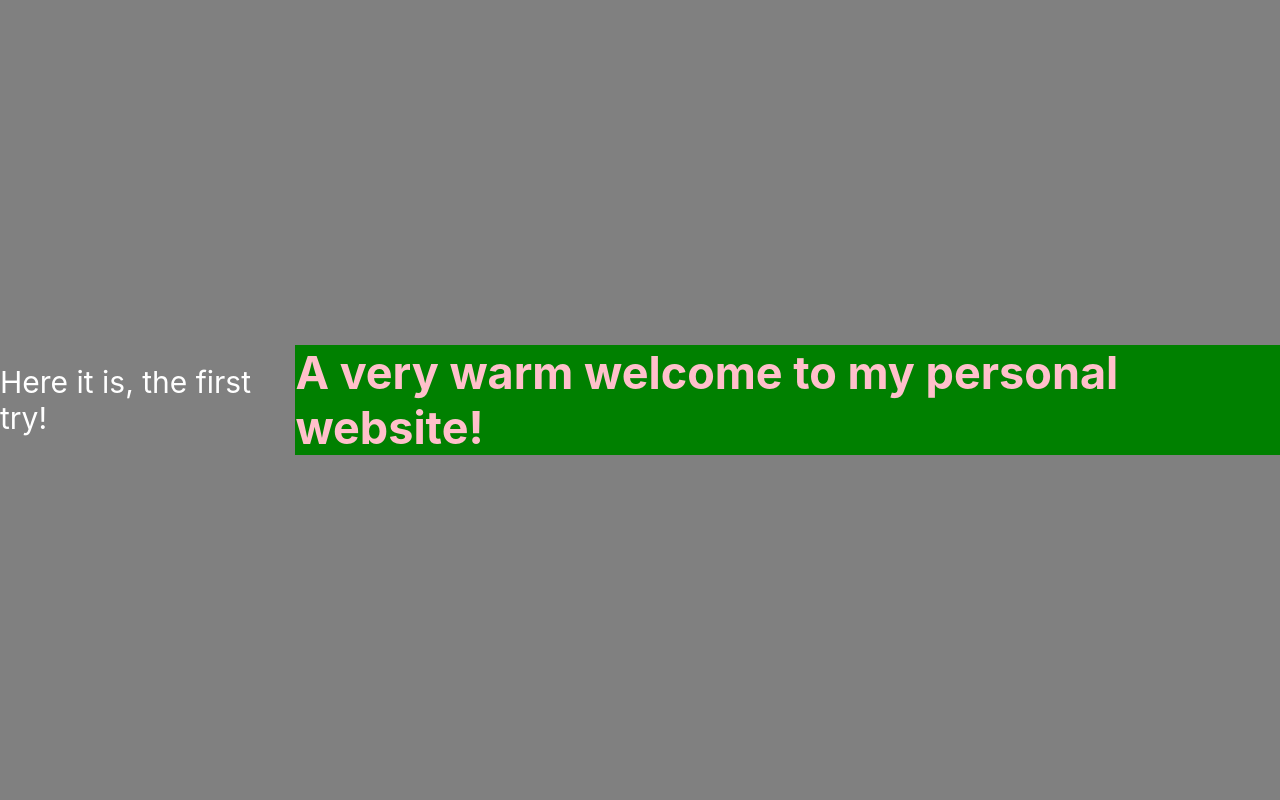
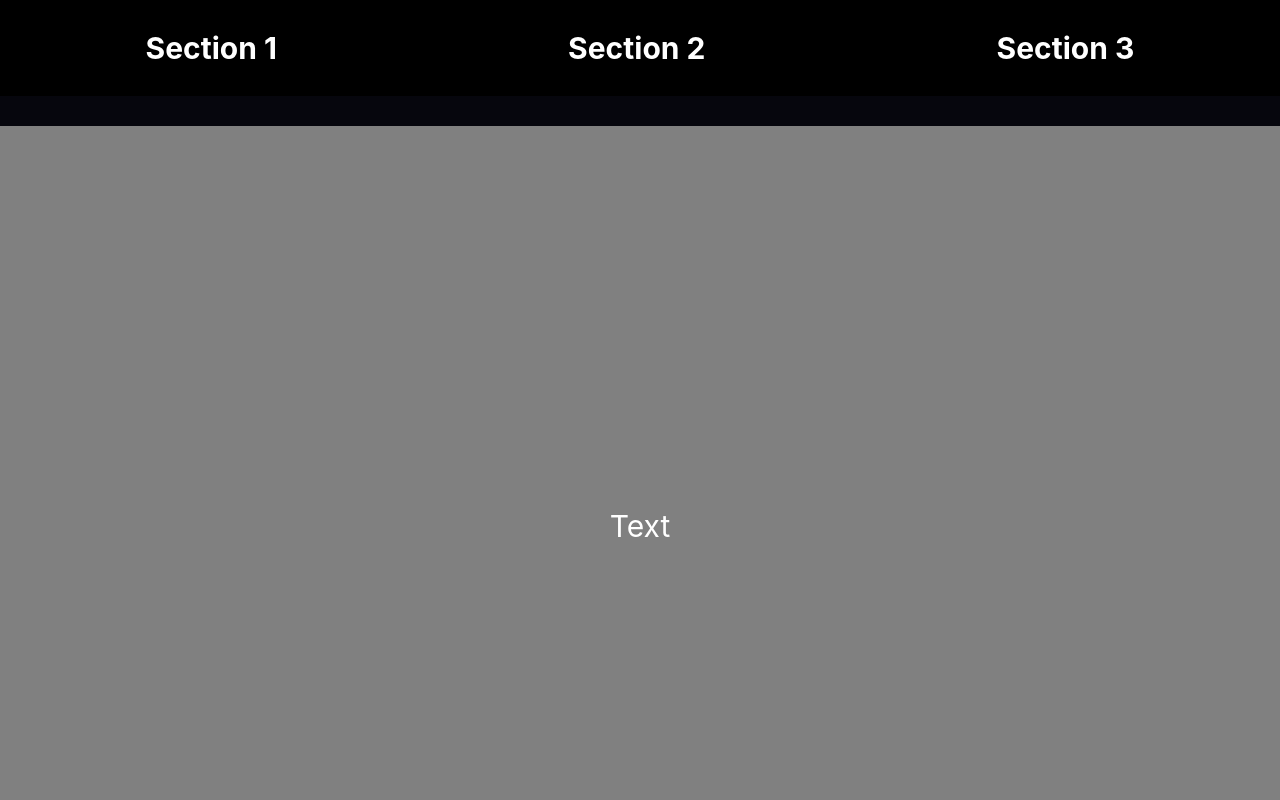
Before and after one commit to dennie-froese/personal-website, a React (Create React App) app: page / in a window 1280 px wide. Shown: the top 800 px of the page. Built offline with nearby package versions, Linux system fonts and the light colour scheme.

Commit message:
added header component to project and implemented in app.tsx

```diff
--- a/src/App.tsx
+++ b/src/App.tsx
@@ -1,21 +1,12 @@
 import React from "react";
 import style from "./AppStyles";
+import Header from "./components/Header";
 
 export default function App() {
   return (
-    <div className="App" style={style.textContainer}>
-      <header className="App-header" style={style.textHeader}>
-        <p>Here it is, the first try!</p>
-        <h2
-          style={{
-            alignItems: "center",
-            color: "pink",
-            backgroundColor: "green"
-          }}
-        >
-          A very warm welcome to my personal website!
-        </h2>
-      </header>
+    <div className="App" style={style.container}>
+      <Header />
+      <p style={style.textHeader}> Text </p>
     </div>
   );
 }
--- a/src/AppStyles.ts
+++ b/src/AppStyles.ts
@@ -1,8 +1,10 @@
-import { findByLabelText } from "@testing-library/dom";
+import { darkblue } from "./constants/styles";
 
 const style = {
-  textContainer: {
-    textalign: "center"
+  container: {
+    textalign: "center",
+    backgroundColor: darkblue
+    // display: "flex"
   },
   textHeader: {
     color: "white",
@@ -16,42 +18,3 @@ const style = {
 } as { [key: string]: React.CSSProperties };
 
 export default style;
-/*
-.App {
-  text-align: center;
-}
-
-.App-logo {
-  height: 40vmin;
-  pointer-events: none;
-}
-
-@media (prefers-reduced-motion: no-preference) {
-  .App-logo {
-    animation: App-logo-spin infinite 20s linear;
-  }
-}
-
-.App-header {
-  background-color: #282c34;
-  min-height: 100vh;
-  display: flex;
-  flex-direction: column;
-  align-items: center;
-  justify-content: center;
-  font-size: calc(10px + 2vmin);
-  color: white;
-}
-
-.App-link {
-  color: #61dafb;
-}
-
-@keyframes App-logo-spin {
-  from {
-    transform: rotate(0deg);
-  }
-  to {
-    transform: rotate(360deg);
-  }
-} */
--- /dev/null
+++ b/src/components/Header/index.tsx
@@ -0,0 +1,12 @@
+import React from "react";
+import style from "./style";
+
+export default function Header() {
+  return (
+    <div style={style.container}>
+      <p style={style.text}> Section 1</p>
+      <p style={style.text}> Section 2</p>
+      <p style={style.text}> Section 3</p>
+    </div>
+  );
+}
--- /dev/null
+++ b/src/components/Header/style.ts
@@ -0,0 +1,15 @@
+const style = {
+  container: {
+    backgroundColor: "black",
+    display: "flex",
+    flexDirection: "row",
+    justifyContent: "space-around"
+  },
+  text: {
+    fontSize: 30,
+    color: "white",
+    fontWeight: "bold"
+  }
+} as { [key: string]: React.CSSProperties };
+
+export default style;
```
